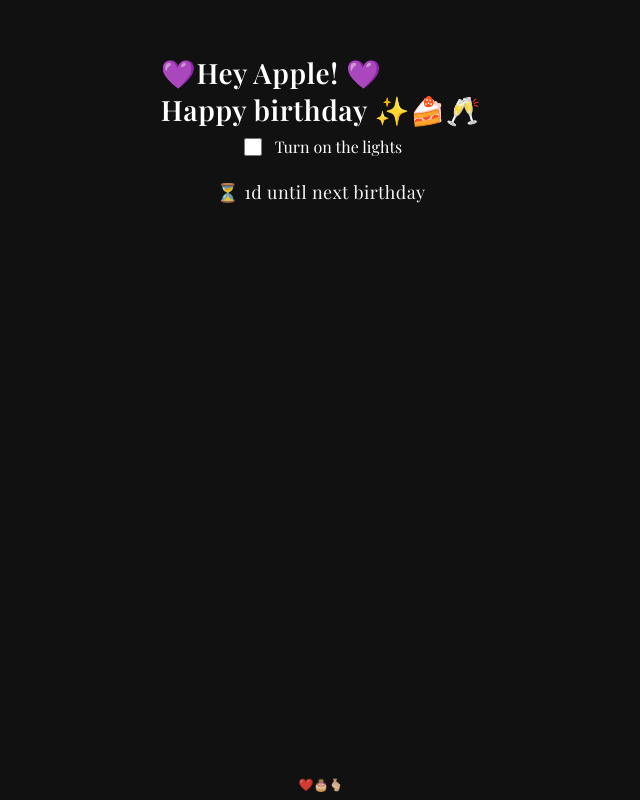
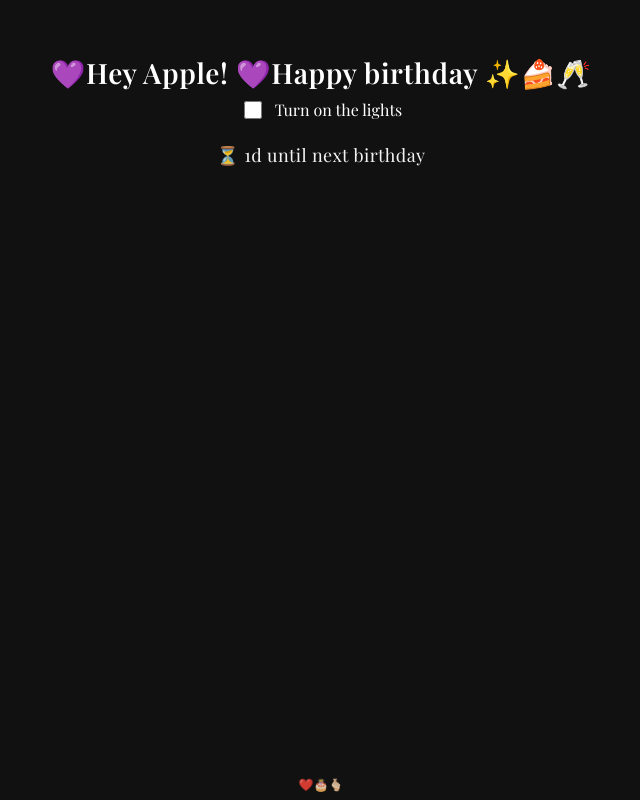
Before and after one commit to Darshandevaiah29/hey-apple, a plain HTML site: page index.html in a window 1280 px wide. Shown: the whole page, without its empty margins (319-959 px from the left). Drawn offline with nearby package versions, Linux system fonts and the light colour scheme.

Commit message:
Update index.html

```diff
--- a/index.html
+++ b/index.html
@@ -214,7 +214,7 @@
 </head>
 <body>
   <div class="container" id="page">
-    <h1>💜Hey Apple! 💜<br> Happy birthday ✨🍰🥂</h1>
+    <h1>💜Hey Apple! 💜Happy birthday ✨🍰🥂</h1>
 
     <label><input type="checkbox" id="lightSwitch"> Turn on the lights</label>
 
```
